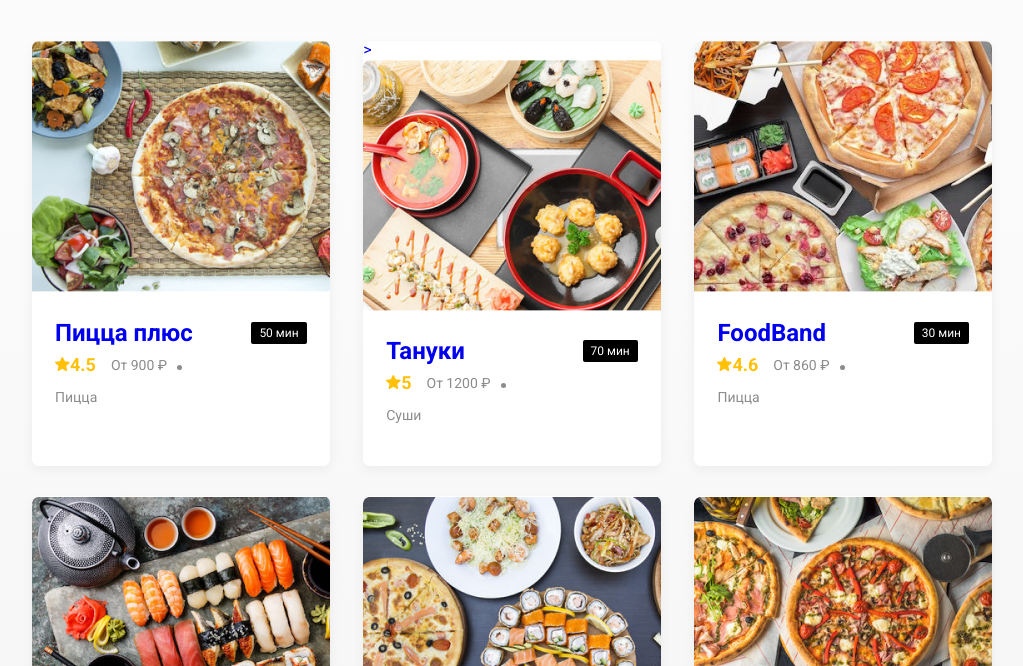
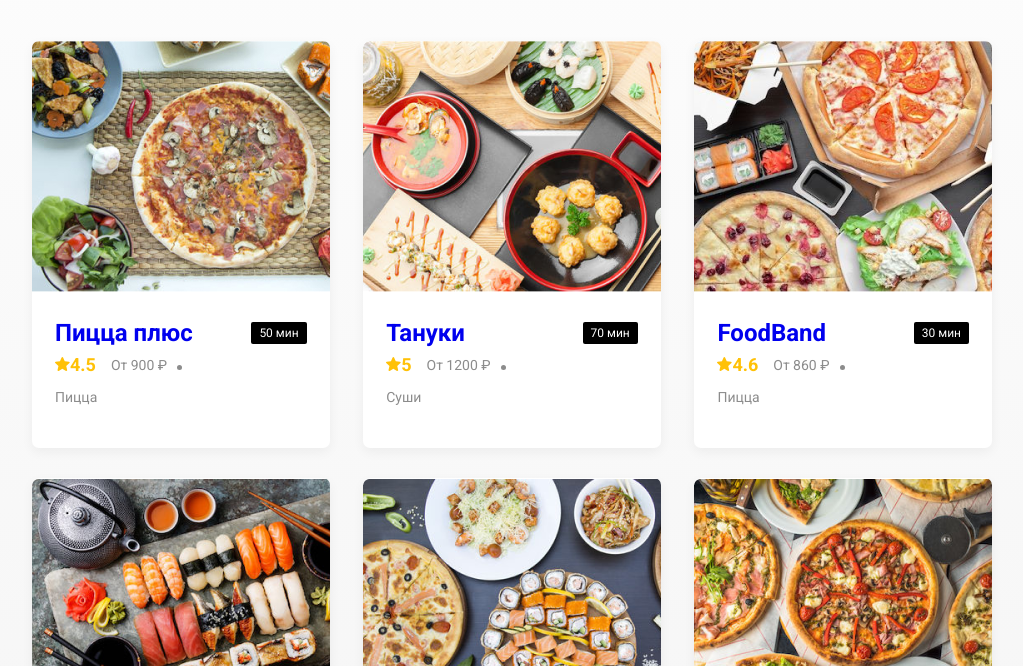
Before and after one commit to YevgeniyBoiko/delivery-food, a plain HTML site: page index.html in a window 1280 px wide. Shown: the part 591-1257 px from the top of the page, without its empty margins (128-1151 px from the left). Drawn offline with Linux system fonts and the light colour scheme.

Commit message:
Add files via upload

```diff
--- a/index.html
+++ b/index.html
@@ -59,7 +59,7 @@
                         <!-- /Card text -->
                     </a>
                     <!-- Card -->
-                    <a href="restaurant.html" class="card">>
+                    <a href="restaurant.html" class="card">
                         <img src="img\image2.png" alt="image" class="card-image">
                         <div class="card-text">
                             <div class="card-heading">
```
